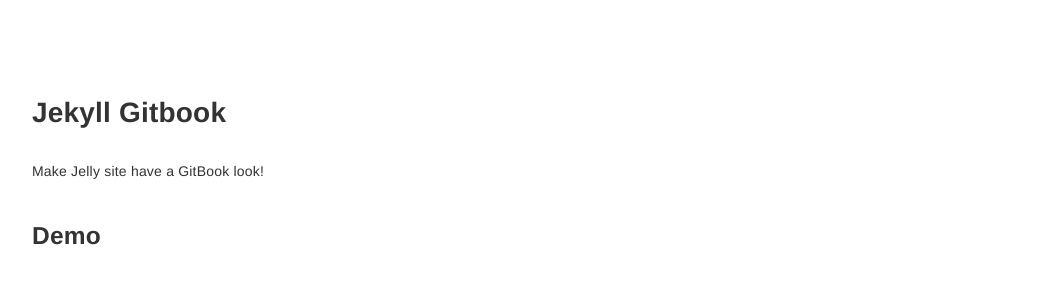
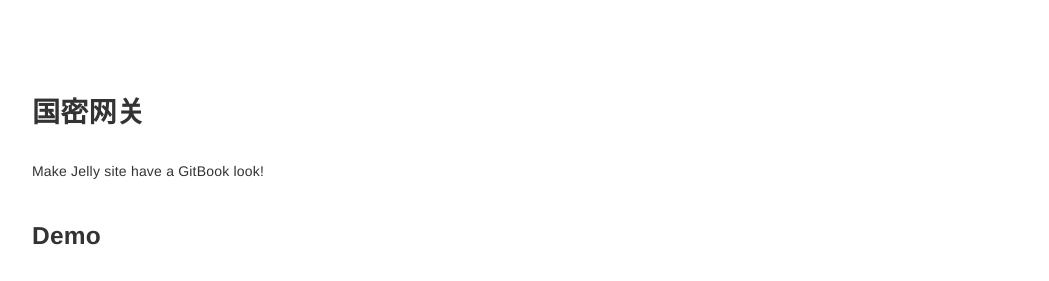
Before and after one commit to herotheo/GMPortalDocs, a Jekyll site: the page built from index.md, in a window 1280 px wide. Shown: the top 281 px of the page, without its empty margins (223-1272 px from the left). Built offline with Jekyll 4.4.1, drawn with Linux system fonts in a browser that asks for light colours.

Commit message:
Update _config.yml

```diff
--- a/_config.yml
+++ b/_config.yml
@@ -1,8 +1,8 @@
 # Configurations
-title:            Jekyll Gitbook
-longtitle:        Jekyll Gitbook
-author:           HE Tao
-email:            sighingnow@gmail.com
+title:            国密网关
+longtitle:        国密网关
+author:           艾拉科技
+email:            herotheo@qq.com
 description: >
   Build Jekyll site with the GitBook style.
 
```
